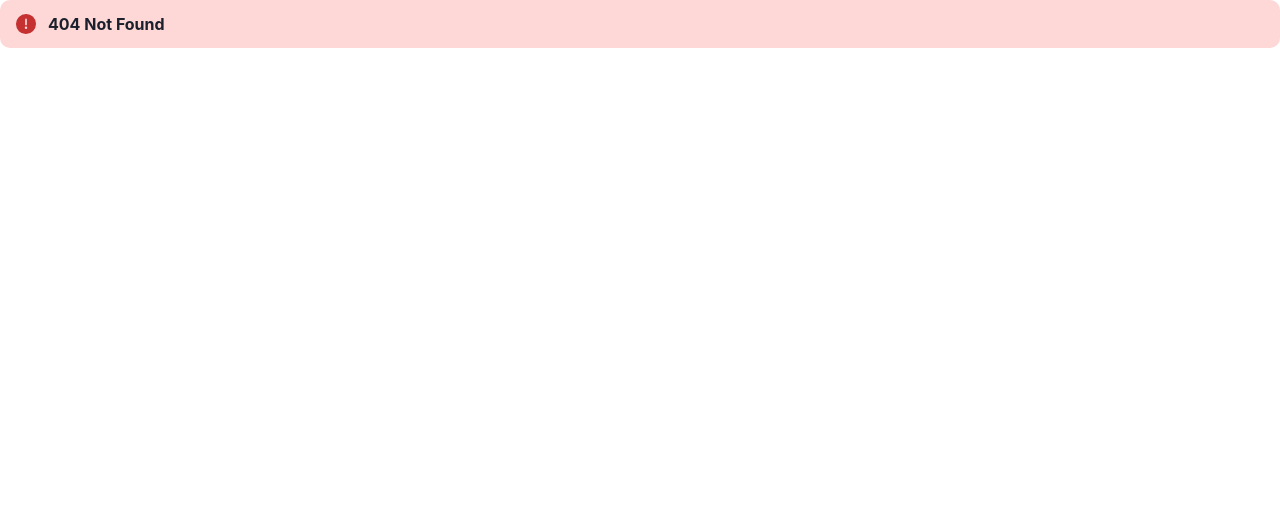
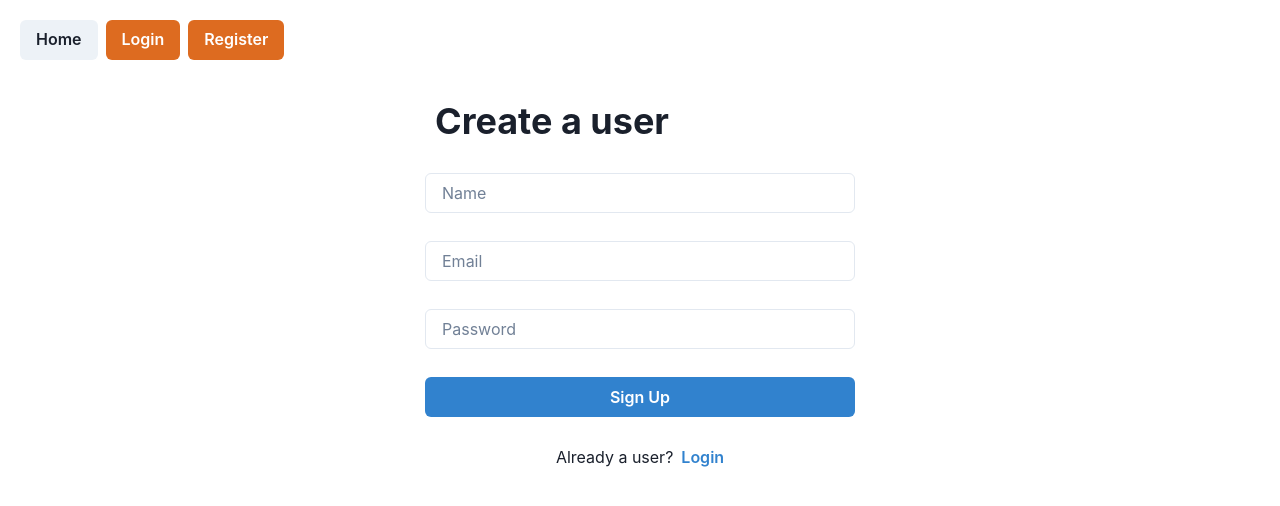
Before and after one commit to Aruksa/Event_Seeker, a React (Vite) app in the folder client/: page /register in a window 1280 px wide. Before the commit this address had no page. Shown: the top 506 px of the page. Built offline with nearby package versions, Linux system fonts and the light colour scheme.

Commit message:
login reg private routes

```diff
--- a/client/src/components/login.tsx
+++ b/client/src/components/login.tsx
@@ -22,9 +22,10 @@ const Login = () => {
     password: "",
   });
   const cookies = new Cookies();
+  const { setUser } = useUserContext();
+
   const [error, setError] = useState("");
   const [isError, setIsError] = useState(false);
-  const { setUser } = useUserContext();
 
   const isEmailValid = (email: string) =>
     /^[^\s@]+@[^\s@]+\.[^\s@]+$/.test(email);
@@ -97,7 +98,7 @@ const Login = () => {
           </Button>
           <HStack justify="center">
             <Text>Not a user?</Text>
-            <Link to="/signup">
+            <Link to="/register">
               <Button variant="link" colorScheme="blue">
                 Sign up
               </Button>
--- a/client/src/components/navBar.tsx
+++ b/client/src/components/navBar.tsx
@@ -12,16 +12,21 @@ const NavBar = () => {
 
   const { user, setUser } = useUserContext();
   return (
-    <HStack justifyContent="space-between" padding="20px">
+    <HStack justifyContent="flex-start" padding="20px">
       <Link to="/">
         <Button>Home</Button>
       </Link>
       {user ? (
         <Button onClick={handleLogout}>Logout</Button>
       ) : (
-        <Link to="/login">
-          <Button colorScheme="orange">Login</Button>
-        </Link>
+        <>
+          <Link to="/login">
+            <Button colorScheme="orange">Login</Button>
+          </Link>
+          <Link to="/register">
+            <Button colorScheme="orange">Register</Button>
+          </Link>
+        </>
       )}
     </HStack>
   );
--- a/client/src/components/register.tsx
+++ b/client/src/components/register.tsx
@@ -13,6 +13,8 @@ import {
 import { FormEvent, useState } from "react";
 import { createUser } from "../services/createUser";
 import { Link } from "react-router-dom";
+import Cookies from "universal-cookie";
+import { useUserContext } from "../contexts/userContext";
 
 const SignUp = () => {
   const [formData, setFormData] = useState({
@@ -20,6 +22,9 @@ const SignUp = () => {
     email: "",
     password: "",
   });
+  const cookies = new Cookies();
+  const { setUser } = useUserContext();
+
   const [error, setError] = useState("");
   const [isError, setIsError] = useState(false);
 
@@ -35,9 +40,14 @@ const SignUp = () => {
   const handleSignup = async (e: FormEvent) => {
     e.preventDefault();
 
+    const expirationDate = new Date();
+    expirationDate.setDate(expirationDate.getDate() + 30);
+
     if (isFormValid) {
       try {
         const data = await createUser(formData);
+        setUser(data);
+        cookies.set("token", data, { expires: expirationDate });
         console.log("Signup successful:", data);
         setFormData({ name: "", email: "", password: "" });
       } catch (err: any) {
--- a/client/src/main.tsx
+++ b/client/src/main.tsx
@@ -13,6 +13,7 @@ import theme from "./theme";
 import "./index.css";
 import Login from "./components/login";
 import SignUp from "./components/register";
+import ProtectedRoute from "./routes/ProtectedRoute";
 
 const router = createBrowserRouter([
   {
@@ -21,11 +22,19 @@ const router = createBrowserRouter([
     children: [
       {
         path: "/login",
-        element: <Login />,
+        element: (
+          <ProtectedRoute>
+            <Login />
+          </ProtectedRoute>
+        ),
       },
       {
-        path: "/signup",
-        element: <SignUp />,
+        path: "/register",
+        element: (
+          <ProtectedRoute>
+            <SignUp />
+          </ProtectedRoute>
+        ),
       },
     ],
     errorElement: (
--- /dev/null
+++ b/client/src/routes/ProtectedRoute.tsx
@@ -0,0 +1,15 @@
+import { Navigate } from "react-router-dom";
+import { useUserContext } from "../contexts/userContext";
+
+interface ProtectedRouteProps {
+  children: JSX.Element;
+}
+
+const ProtectedRoute = ({ children }: ProtectedRouteProps) => {
+  const { user } = useUserContext();
+
+  // If a user token exists, redirect to the home page
+  return user ? <Navigate to="/" replace /> : children;
+};
+
+export default ProtectedRoute;
```
Also changed, not shown: 2 other files (tests, documents, lock files or other folders).
